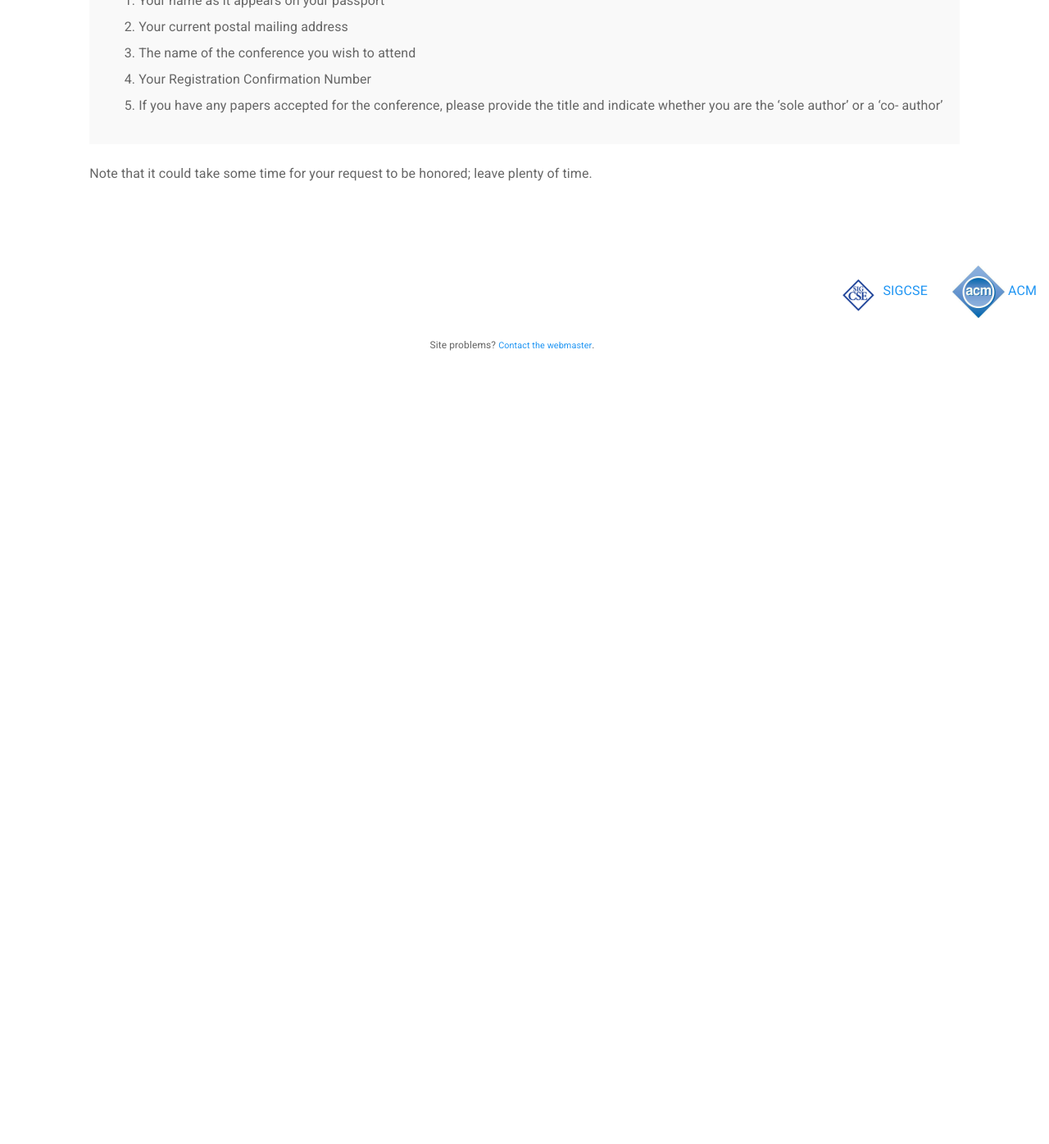
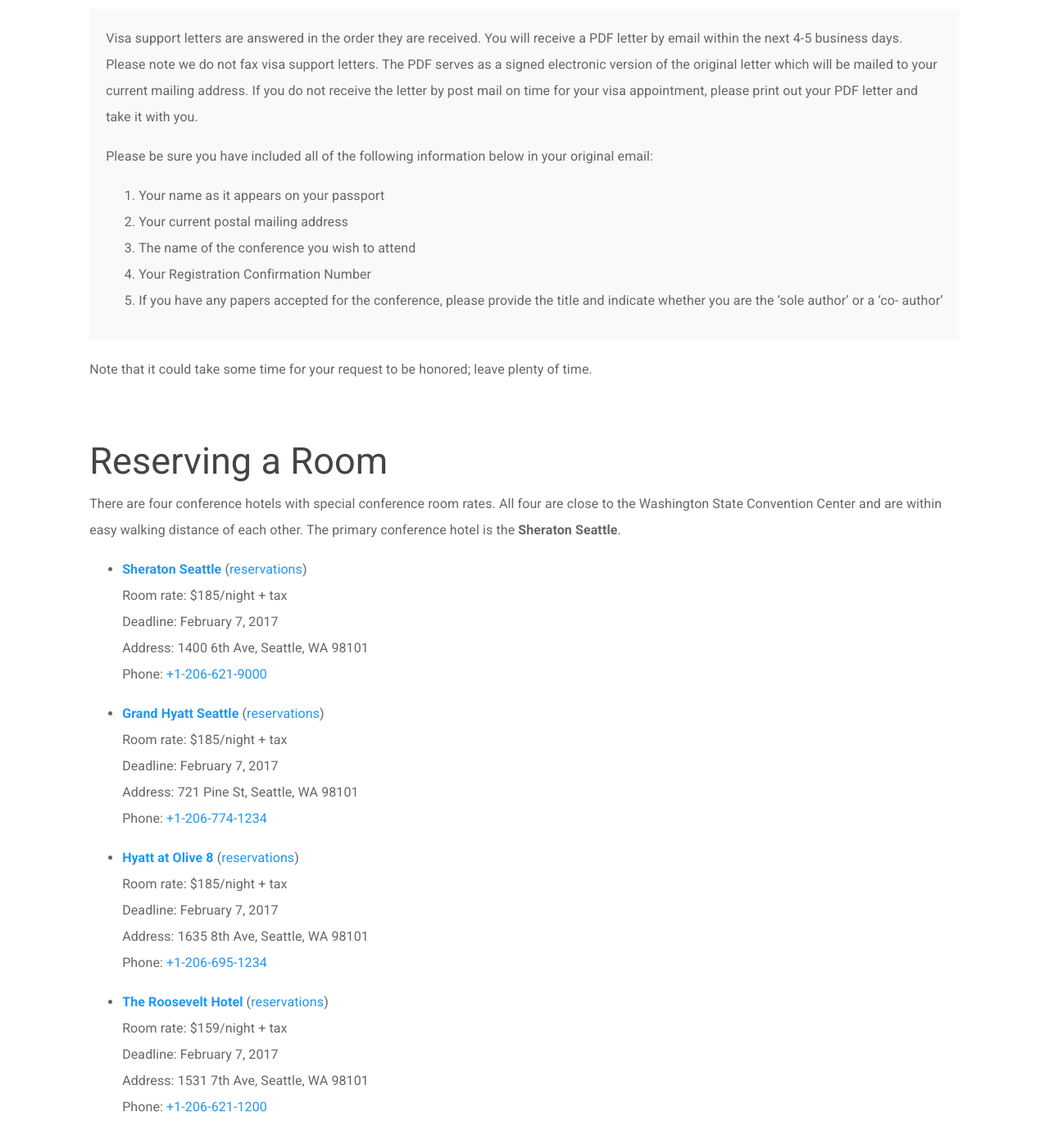
Before and after one commit to sigcsets/sigcse2017, a Jekyll site: the page built from attendees/index.md, in a window 1280 px wide and 1400 px high, scrolled down 1882 px. Shown: the top 1396 px of the window at 82% size. Built offline with Jekyll 4.4.1, drawn with Linux system fonts in a browser that asks for light colours; before the commit the page ends 2385 px from its top, so only the background shows below that; some of the changed text lies outside the part shown.

Commit message:
Hotel information added.

```diff
--- a/_data/topnav.yaml
+++ b/_data/topnav.yaml
@@ -41,7 +41,9 @@
     - name: Program
       link: /info/program.html
     - name: Rates and Registration
-      link: /attendees/index.html
+      link: /attendees/index.html\#registering
+    - name: Hotels
+      link: /attendees/index.html\#reserving
     # - name: Online Registration
     #   link: \#
     - name: Student Volunteers
--- a/_includes/submissiondetails.html
+++ b/_includes/submissiondetails.html
@@ -129,10 +129,8 @@
 
         <tr>
           <td><b>Camera-Ready Instructions</b></td>
-          <td> TBA
-            {% comment %}
-<a href="http://www.sheridanprinting.com/typedept/sigcse2016.htm">@ Sheridan Publishing</a>
-{% endcomment %}
+          <td>
+<a href="http://www.sheridanprinting.com/typedept/sigcse.htm">@ Sheridan Publishing</a>
           </td>
         </tr>
 
--- a/attendees/index.md
+++ b/attendees/index.md
@@ -7,24 +7,26 @@
 
 This page will contain everything you need for registration, reserving a room, obtaining visas, and finding a roommate. For now, we want to make sure that rate information is available early to attendees.
 
-<!--
 <div class="row" style="margin-top: 20px; margin-bottom: 20px;">
 {% callout info %}
 <p>Everything you need for:
   <ul>
     <li> <a href="#registering">registering for SIGCSE</a>, </li>
     <li> <a href="#registrationrates">this year's rates</a>, </li>
+    <!--
     <li> <a href="travelgrants.html">applying for a travel grant from SIGCSE,</a></li>
+    -->
     <li> <a href="#reserving">reserving a room</a>,</li>
+    <!--
     <li> <a href="#roommatedb">finding a roommate in the roommate database</a>,</li>
     <li> figuring out <a href="#travel">how to travel to {{site.data.main.conferenceCity}}</a>, and</li>
     <li> <a href="#stufftodo">what to do once you are there</a></li>
+    -->
   </ul>
   is on this page.
 </p>
 {% endcallout %}
 </div>
--->
 
 <a name="registering"></a>
 
@@ -202,44 +204,49 @@
 
 <a name="reserving"></a>
 
-<!--
-
 ## Reserving a Room
 
+There are four conference hotels with special conference room rates.  All
+four are close to the Washington State Convention Center and are within
+easy walking distance of each other.  The primary conference hotel is the
+**Sheraton Seattle**.
 
-<div class="row">
-  <div class="col-md-8">
-<p>
-We are at the {{site.data.main.conferenceHotel}} in {{site.data.main.conferenceCity}}. You can <a href="{{site.data.main.bookingURL}}">reserve your room now</a>; don't wait!
++   **<a href="http://www.sheratonseattle.com/">Sheraton Seattle</a>** (<a href="https://www.starwoodmeeting.com/events/start.action?id=1609202098&key=14E8C405">reservations</a>)<br/>
+    Room rate: $185/night + tax<br/>
+    Deadline: February 7, 2017<br/>
+    Address: 1400 6th Ave, Seattle, WA 98101<br/>
+    Phone: <a href="tel:+1-206-621-9000">+1-206-621-9000</a>
 
-</p>
++   **<a href="http://seattle.grand.hyatt.com/">Grand Hyatt Seattle</a>** (<a href="https://aws.passkey.com/go/ACMSIGSCE2017GrandHyatt">reservations</a>)<br/>
+    Room rate: $185/night + tax<br/>
+    Deadline: February 7, 2017<br/>
+    Address: 721 Pine St, Seattle, WA 98101<br/>
+    Phone: <a href="tel:+1-206-774-1234">+1-206-774-1234</a>
 
-<p><b>The conference rate is {{site.data.main.hotelrate}} plus tax per night.</b></p>
++   **<a href="http://olive8.hyatt.com/">Hyatt at Olive 8</a>** (<a href="https://aws.passkey.com/go/ACMSIGSCE2017Olive8">reservations</a>)<br/>
+    Room rate: $185/night + tax<br/>
+    Deadline: February 7, 2017<br/>
+    Address: 1635 8th Ave, Seattle, WA 98101<br/>
+    Phone: <a href="tel:+1-206-695-1234">+1-206-695-1234</a>
 
++   **<a href="http://roosevelthotel.com/">The Roosevelt Hotel</a>** (<a href="https://reservations.travelclick.com/97459?hotelId=97459&groupid=1489846#/guestsandrooms">reservations</a>)<br/>
+    Room rate: $159/night + tax<br/>
+    Deadline: February 7, 2017<br/>
+    Address: 1531 7th Ave, Seattle, WA 98101<br/>
+    Phone: <a href="tel:+1-206-621-1200">+1-206-621-1200</a>
 
-<ul>
-<li> <b>Sheraton Memphis Downtown Hotel</b> (<a href="{{site.data.main.bookingURL}}">reservations</a>)
-  <br>
-  Deadline: {{site.data.main.hotelguaranteedate}}
-  <br>
-  250 North Main Street, Memphis,Tennessee 38103
-  <br>
-  Phone: <a href="tel:+1-901-527-7300">+1-901-527-7300</a>
-</li>
-</ul>
+<!--
 
 <p>So <a href="{{site.data.main.bookingURL}}">go reserve your room now</a>. Conference room rates are guaranteed until {{site.data.main.hotelguaranteedate}}.  Please make your reservations before that date to ensure the SIGCSE rate.</p>
 
-<p>If you encounter any difficulties in booking, don't be afraid to use the phone; the Sheraton staff will be glad to assist you. </p>
+<p>If you encounter any difficulties in booking, don't be afraid to use the phone. The Sheraton staff will be glad to assist you. </p>
 
-<p>The hotel requires a credit card to hold reservations.  Your credit card will not be charged until your stay.  If you need to cancel your reservation, 24 hours’ notice is required.</p>
 
 </div>
   <div class="col-md-2 col-md-offset-1 text-center">
     <img src="{{site.base}}/images/memphis/memphis-38-200.png" width="200" class="image-responsive" ></img>
   </div>
 </div>
-
 
 
 ## *Probably* Needed: Overflow Options
```
Also changed, not shown: _includes/front-news.html (+12 -0 lines), 1 other file.
